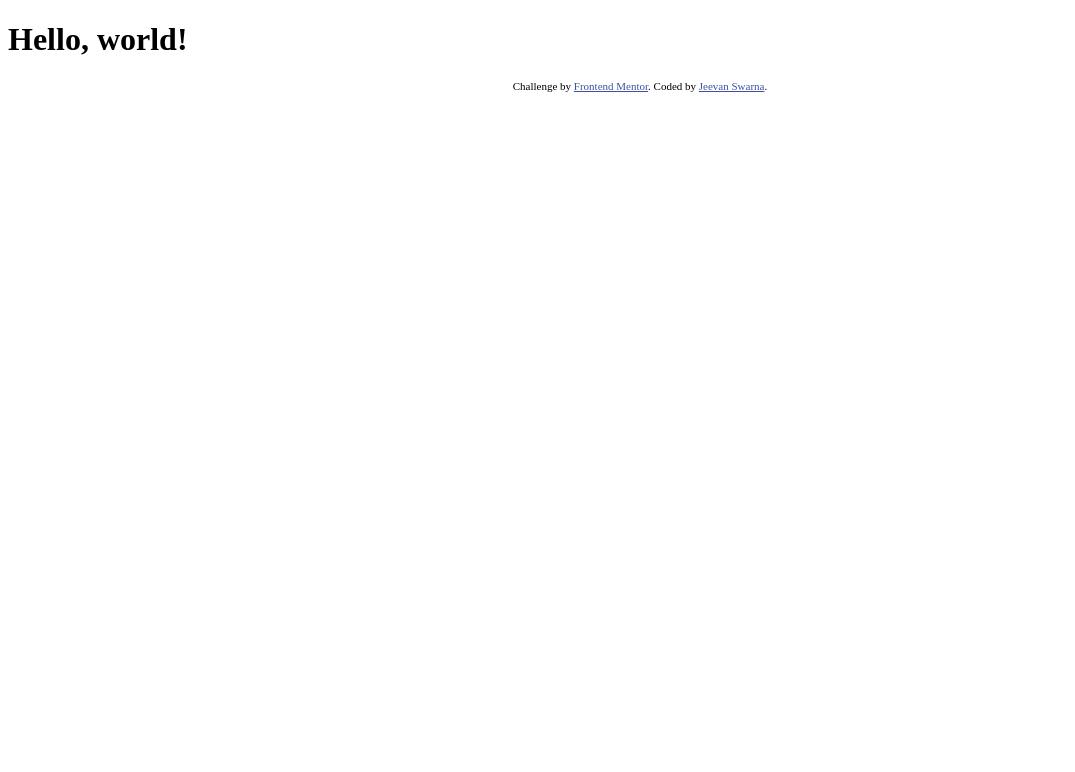
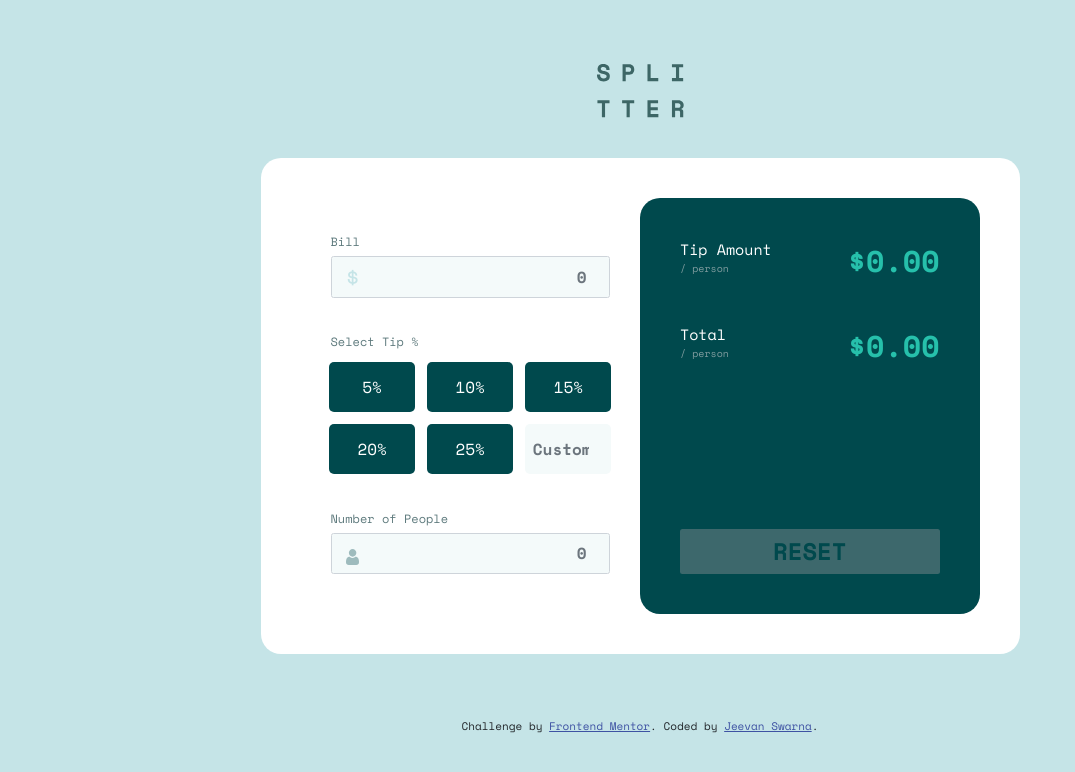
Before and after one commit to jeevanswarna777/tip-calculator, a plain HTML site: page index.html in a window 1280 px wide. Shown: the whole page, without its empty margins (0-1075 px from the left). Drawn offline with nearby package versions, Linux system fonts and the light colour scheme.

Commit message:
project complete

```diff
--- a/index.html
+++ b/index.html
@@ -1,6 +1,7 @@
 <!doctype html>
 <html lang="en">
-  <head>
+
+<head>
     <!-- Required meta tags -->
     <meta charset="utf-8">
     <meta name="viewport" content="width=device-width, initial-scale=1">
@@ -8,21 +9,115 @@
     <link rel="icon" type="image/png" sizes="32x32" href="./images/favicon-32x32.png">
 
     <!-- Bootstrap CSS -->
-    <!-- <link href="https://cdn.jsdelivr.net/npm/bootstrap@5.0.1/dist/css/bootstrap.min.css" rel="stylesheet" integrity="sha384-+0n0xVW2eSR5OomGNYDnhzAbDsOXxcvSN1TPprVMTNDbiYZCxYbOOl7+AMvyTG2x" crossorigin="anonymous"> -->
+    <link href="https://cdn.jsdelivr.net/npm/bootstrap@5.0.1/dist/css/bootstrap.min.css" rel="stylesheet"
+        integrity="sha384-+0n0xVW2eSR5OomGNYDnhzAbDsOXxcvSN1TPprVMTNDbiYZCxYbOOl7+AMvyTG2x" crossorigin="anonymous">
 
     <!-- JQuery  -->
-    <!-- <script src="https://ajax.googleapis.com/ajax/libs/jquery/3.5.1/jquery.min.js"></script> -->
+    <script src="https://ajax.googleapis.com/ajax/libs/jquery/3.5.1/jquery.min.js"></script>
 
     <title>Frontend Mentor | Tip calculator app</title>
 
     <style>
-        .attribution { font-size: 11px; text-align: center; }
-        .attribution a { color: hsl(228, 45%, 44%); }
+        .attribution {
+            font-size: 11px;
+            text-align: center;
+        }
+
+        .attribution a {
+            color: hsl(228, 45%, 44%);
+        }
     </style>
 
-  </head>
-  <body>
-    <h1>Hello, world!</h1>
+    <link rel="preconnect" href="https://fonts.googleapis.com">
+    <link rel="preconnect" href="https://fonts.gstatic.com" crossorigin>
+    <link href="https://fonts.googleapis.com/css2?family=Space+Mono:wght@400;700&display=swap" rel="stylesheet">
+
+    <link rel="stylesheet" href="styles.css">
+</head>
+
+<body>
+    <div class="container-fluid calc-container">
+        <img class="calc-logo center" src="images/logo.svg" alt="SPLITTER">
+        <div class="calc-main row">
+            <div class="col-lg-6 calc-input">
+                <div>
+                    <div class="mb-5">
+                        <label for="billAmount" class="form-label">Bill</label>
+                        <div>
+                            <div class="static-input-group">$</div>
+                            <input type="number" class="form-control" name="Bill Amount" id="billAmount" min="1"
+                                placeholder="0">
+                        </div>
+                    </div>
+                    <div class="mb-5">
+                        <label class="form-label">Select Tip %</label>
+                        <div class="row">
+                            <div class="col-xl-4 col-6 calc-tip-percentage-container">
+                                <button class="calc-tip-percentage" id="btn-05">5%</button>
+                            </div>
+                            <div class="col-xl-4 col-6 calc-tip-percentage-container">
+                                <button class="calc-tip-percentage" id="btn-10">10%</button>
+                            </div>
+                            <div class="col-xl-4 col-6 calc-tip-percentage-container">
+                                <button class="calc-tip-percentage" id="btn-15">15%</button>
+                            </div>
+                            <div class="col-xl-4 col-6 calc-tip-percentage-container">
+                                <button class="calc-tip-percentage" id="btn-20">20%</button>
+                            </div>
+                            <div class="col-xl-4 col-6 calc-tip-percentage-container">
+                                <button class="calc-tip-percentage" id="btn-25">25%</button>
+                            </div>
+                            <div class="col-xl-4 col-6 calc-tip-percentage-container">
+                                <input type="number" name="tipPercentage" id="tipPercentage" class="calc-tip-percentage-custom form-control"
+                                    placeholder="Custom" min="0">
+                                <!-- <div class="calc-tip-percentage-custom">Custom</div> -->
+                            </div>
+                        </div>
+                    </div>
+                    <div class="mb-3">
+                        <div class="calc-people-label-container">
+                            <label for="peopleCount" class="form-label">Number of People</label>
+                            <span id="errorMessage" hidden>Can't be zero</span>
+                        </div>
+                        <div>
+                            <div class="static-input-group">
+                                <img src="images/icon-person.svg" alt="P">
+                            </div>
+                            <input type="number" class="form-control" name="Number of People" id="peopleCount" min="1"
+                                placeholder="0">
+                        </div>
+                    </div>
+                </div>
+            </div>
+            <div class="col-lg-6 calc-result">
+                <div class="calc-result-values">
+                    <div class="calc-result-row">
+                        <div class="calc-result-label">
+                            Tip Amount
+                            <div class="calc-result-label-subtext">
+                                / person
+                            </div>
+                        </div>
+                        <div class="calc-result-value">
+                            <span id="averageTip">$0.00</span>
+                        </div>
+                    </div>
+                    <div class="calc-result-row">
+                        <div class="calc-result-label">
+                            Total
+                            <div class="calc-result-label-subtext">
+                                / person
+                            </div>
+                        </div>
+                        <div class="calc-result-value">
+                            <span id="averageBill">$0.00</span>
+                        </div>
+                    </div>
+                    <button class="btn reset-btn" disabled>RESET</button>
+                </div>
+            </div>
+        </div>
+    </div>
 
     <!-- Optional JavaScript; choose one of the two! -->
 
@@ -40,5 +135,7 @@
         Coded by <a href="#">Jeevan Swarna</a>.
     </div>
 
-  </body>
+    <script src="index.js"></script>
+</body>
+
 </html>
--- /dev/null
+++ b/index.js
@@ -0,0 +1,105 @@
+let tipPercentage = '';
+let avgTip = 0.00;
+let avgBill = 0.00;
+
+const enableResetButton = () => {
+    $('.reset-btn').prop('disabled', false);
+};
+
+const disableResetButton = () => {
+    $('.reset-btn').prop('disabled', true);
+};
+
+const setAvgTipValue = (avgTipValue) => {
+    $('#averageTip').text('$' + avgTipValue.toFixed(2));
+}
+
+const setAvgBillValue = (avgBillValue) => {
+    $('#averageBill').text('$' + avgBillValue.toFixed(2));
+}
+
+const computeTip = (billValue, peopleCount, tipPercentage) => {
+    let totalTipValue = billValue * tipPercentage * 0.01;
+    setAvgTipValue(totalTipValue/peopleCount);
+    setAvgBillValue(billValue/peopleCount);
+    enableResetButton();
+};
+
+const addErrorMessage = () => {
+    $('#errorMessage').removeAttr('hidden');
+    $('#peopleCount').addClass('error');
+};
+
+const removeErrorMessage = () => {
+    $('#errorMessage').attr('hidden', true);
+    $('#peopleCount').removeClass('error');
+}
+
+const checkIfTipIsToBeComputed = () => {
+    let billValue = $('#billAmount').val();
+    let peopleCount = $('#peopleCount').val();
+    if(peopleCount!= '' && parseInt(peopleCount) == 0){
+        addErrorMessage();
+        return;
+    }
+    else{
+        removeErrorMessage();
+    }
+    if(billValue == '' || peopleCount == '' || tipPercentage == ''){
+        return;
+    }
+    computeTip(parseInt(billValue), parseInt(peopleCount), parseInt(tipPercentage));
+}
+
+$('#billAmount').change((event) => {
+    newBillValue =  event.target.value;
+    if(newBillValue == ''){
+        disableResetButton();
+    }
+    else{
+        checkIfTipIsToBeComputed();
+    }
+})
+
+
+$('#peopleCount').change((event) => {
+    newPeopleCount =  event.target.value;
+    if(newPeopleCount == ''){
+        disableResetButton();
+    }
+    else{
+        checkIfTipIsToBeComputed();
+    }
+})
+
+$('#tipPercentage').change((event) => {
+    if(event.target.value == '' && $('.calc-selected-tip-percentage').length)
+        return;
+    else if(event.target.value != '')
+        $('.calc-selected-tip-percentage').removeClass('calc-selected-tip-percentage');
+    tipPercentage = event.target.value;
+    if(tipPercentage == ''){
+        disableResetButton();
+    }
+    else{
+        checkIfTipIsToBeComputed();
+    }
+});
+
+$('.calc-tip-percentage').click((event) => {
+    $('.calc-selected-tip-percentage').removeClass('calc-selected-tip-percentage');
+    tipPercentage = event.target.id.slice(-2);
+    $('#'+event.target.id).addClass('calc-selected-tip-percentage');
+    $('#tipPercentage').val('');
+    checkIfTipIsToBeComputed();
+})
+
+$('.reset-btn').click(() => {
+    $('#billAmount').val('');
+    $('#peopleCount').val('');
+    $('#tipPercentage').val('');
+    $('#averageTip').text('$0.00');
+    $('#averageBill').text('$0.00');
+    $('.calc-selected-tip-percentage').removeClass('calc-selected-tip-percentage');
+    disableResetButton();
+});
--- /dev/null
+++ b/styles.css
@@ -0,0 +1,187 @@
+/* html */
+
+html{
+    font-size: 62.5%;
+}
+
+/* body */
+body{
+    background-color: hsl(185, 41%, 84%);
+    font-family: 'Space Mono', monospace;
+    font-size: 1.6rem;
+}
+
+/* logo */
+.calc-logo{
+    display: block;
+    margin: 0 auto 4rem;
+}
+
+/* containers */
+.calc-container{
+    margin: 5% 0%;
+}
+
+.calc-main{
+    background-color: #fff;
+    margin: 0% 20% 0%;
+    padding: 4rem;
+    border-radius: 2rem;
+}
+
+.calc-input{
+    padding: 3rem;
+}
+
+.calc-result{
+    background-color: hsl(183, 100%, 15%);
+    border-radius: 2rem;
+    padding: 4rem;
+}
+
+/* inputs */
+
+input{
+    text-align: end;
+}
+
+.form-control{
+    font-size: 1.6rem;
+    font-weight: 700;
+    line-height: 2;
+    background-color: hsl(189, 41%, 97%);
+    color: hsl(172, 67%, 45%);
+}
+
+.form-control:focus{
+    border: 0.1rem solid hsl(172, 67%, 45%);
+    background-color: hsl(189, 41%, 97%);
+    color: hsl(172, 67%, 45%);
+    box-shadow: none;
+}
+
+.calc-people-label-container{
+    display: flex;
+    flex-direction: row;
+    justify-content: space-between;
+}
+
+.form-label{
+    color: hsl(186, 14%, 43%);
+    font-size: 1.2rem;
+}
+
+.static-input-group{
+    position: absolute;
+    margin: 0.9rem 1.5rem;
+    font-size: 2.4rem;
+    line-height: 1;
+    color: hsl(185, 41%, 84%);
+}
+
+.calc-tip-percentage{
+    display: block;
+    width: 100%;
+    background-color: hsl(183, 100%, 15%);
+    color: #fff;
+    border: none;
+    border-radius: 5px;
+    height: 100%;
+}
+
+.calc-tip-percentage-custom{
+    display: block;
+    width: 100%;
+    border: none;
+    border-radius: 5px;
+    height: 100%;
+}
+
+.calc-selected-tip-percentage{
+    background-color: hsl(172, 67%, 45%);
+    color: #000;
+}
+
+button:hover{
+    color: #000;
+    background-color: hsl(185, 41%, 84%);
+}
+
+.calc-tip-percentage-container{
+    padding: 6px;
+    line-height: 3;
+    text-align: center;
+}
+
+
+/* result */
+.calc-result-values{
+    display: flex;
+    flex-direction: column;
+    height: 100%;
+    position: relative;
+    min-height: 20rem;
+}
+
+.calc-result-row{
+    display: flex;
+    flex-direction: row;
+    justify-content: space-between;
+    margin-bottom: 4rem;
+}
+
+.calc-result-label{
+    color: #fff;
+    font-size: 1.5rem;
+}
+
+.calc-result-label-subtext{
+    font-size: 1rem;
+    color: hsl(184, 14%, 56%);
+}
+
+.calc-result-value{
+    color: hsl(172, 67%, 45%);
+    font-size: 3rem;
+    font-weight: 700;
+}
+
+.btn{
+    width: 100%;
+    background-color: hsl(172, 67%, 45%);
+    color: hsl(183, 100%, 15%);
+    font-size: 2.4rem;
+    font-weight: 600;
+    position: absolute;
+    bottom: 0px;
+}
+
+.btn:disabled{
+    background-color: hsl(186, 14%, 43%);
+}
+
+.btn:not(:disabled):hover{
+    background-color: hsl(185, 41%, 84%);
+}
+
+/* error state */
+
+#errorMessage{
+    font-size: 1.2rem;
+    color: red;
+}
+
+#peopleCount.error{
+    border-color: red;
+}
+
+/* media queries */
+
+@media only screen and (max-width: 600px) {
+    .calc-main {
+      margin: 0% 5% 0%;
+    }
+    .calc-result-row{
+        margin-bottom: 2rem;
+    }
+}
```
